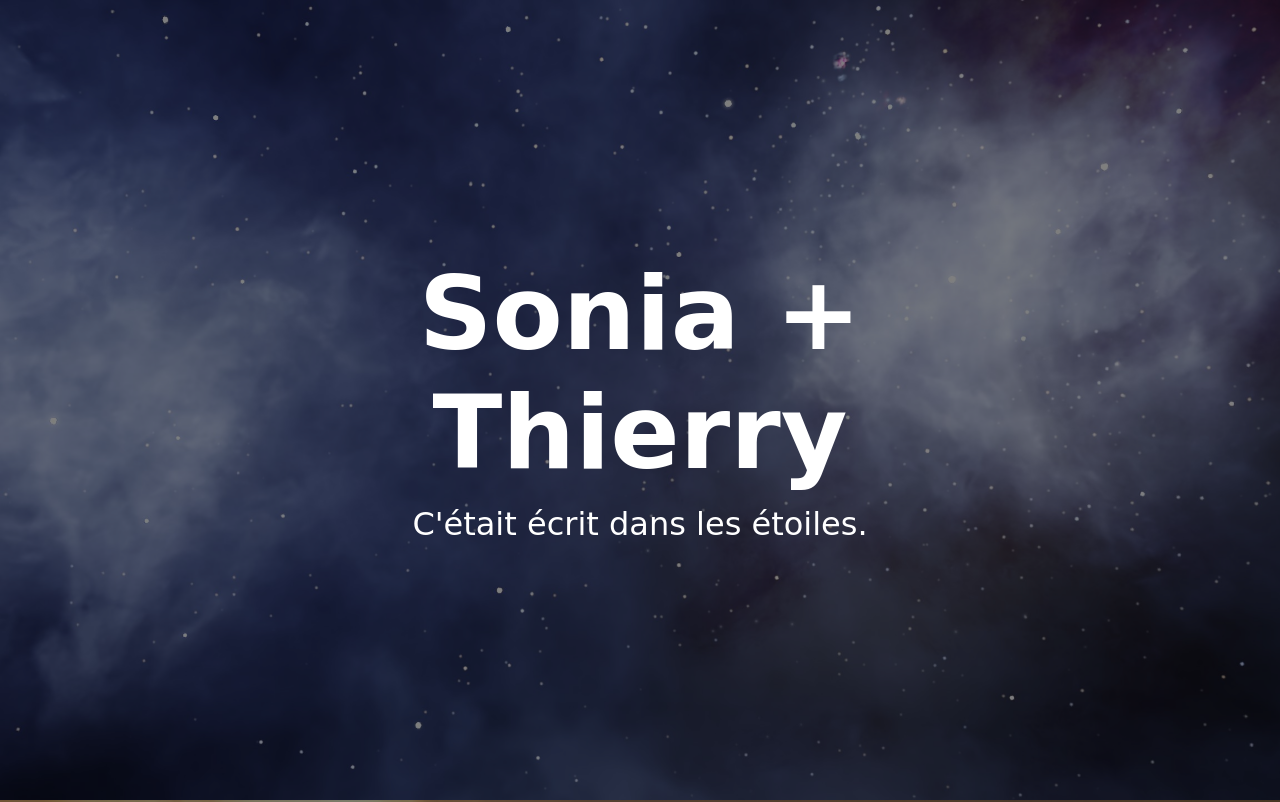
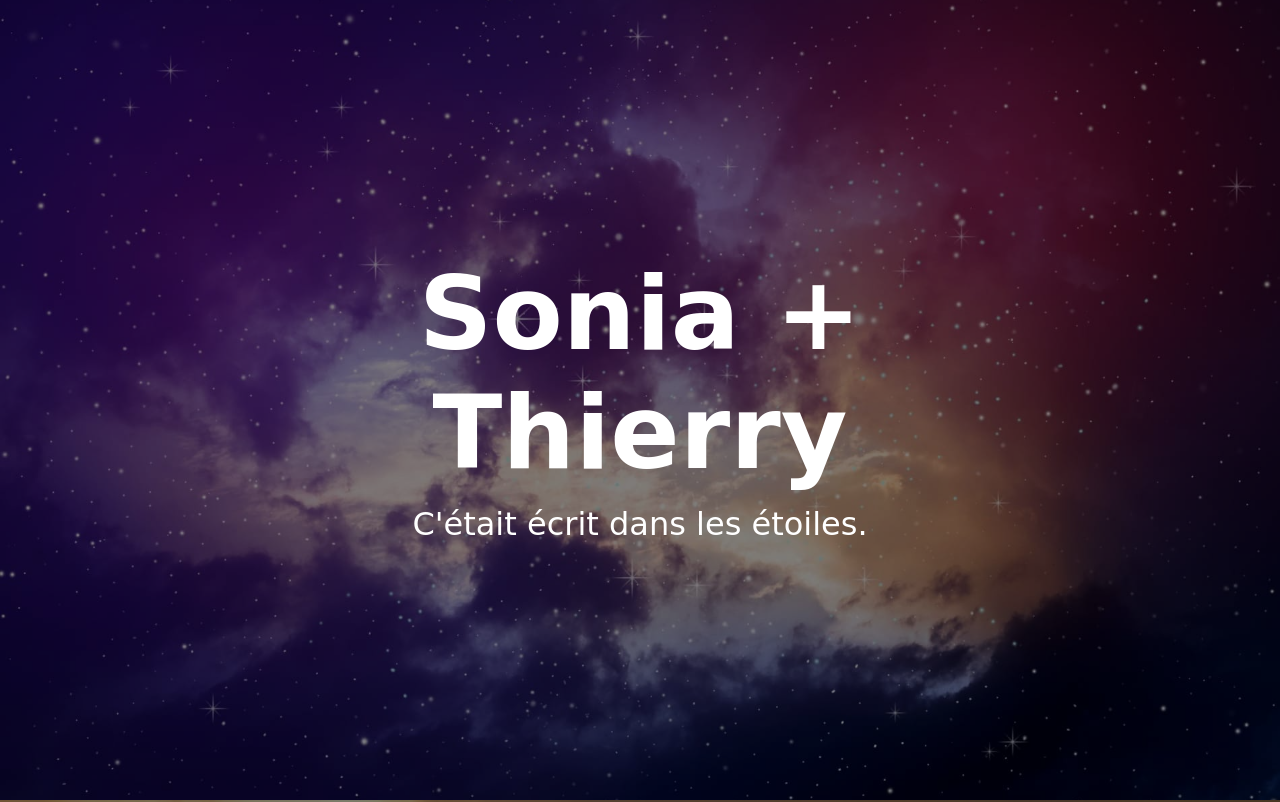
Before and after one commit to TeviLaw/STWedding, a plain HTML site: page index.html in a window 1280 px wide. Shown: the top 802 px of the page. Drawn offline with nearby package versions, Linux system fonts and the light colour scheme; a web font is replaced by a local one.

Commit message:
Update Style.css

```diff
--- a/styles/Style.css
+++ b/styles/Style.css
@@ -16,7 +16,7 @@ html, body {
 /* Section Parallax */
 .parallax {
   height: 100vh;
-  background-image: url('../img/stars.jpg');
+  background-image: url('../img/background-stars.jpg');
   background-size: cover;
   background-position: center;
   position: relative;
```
